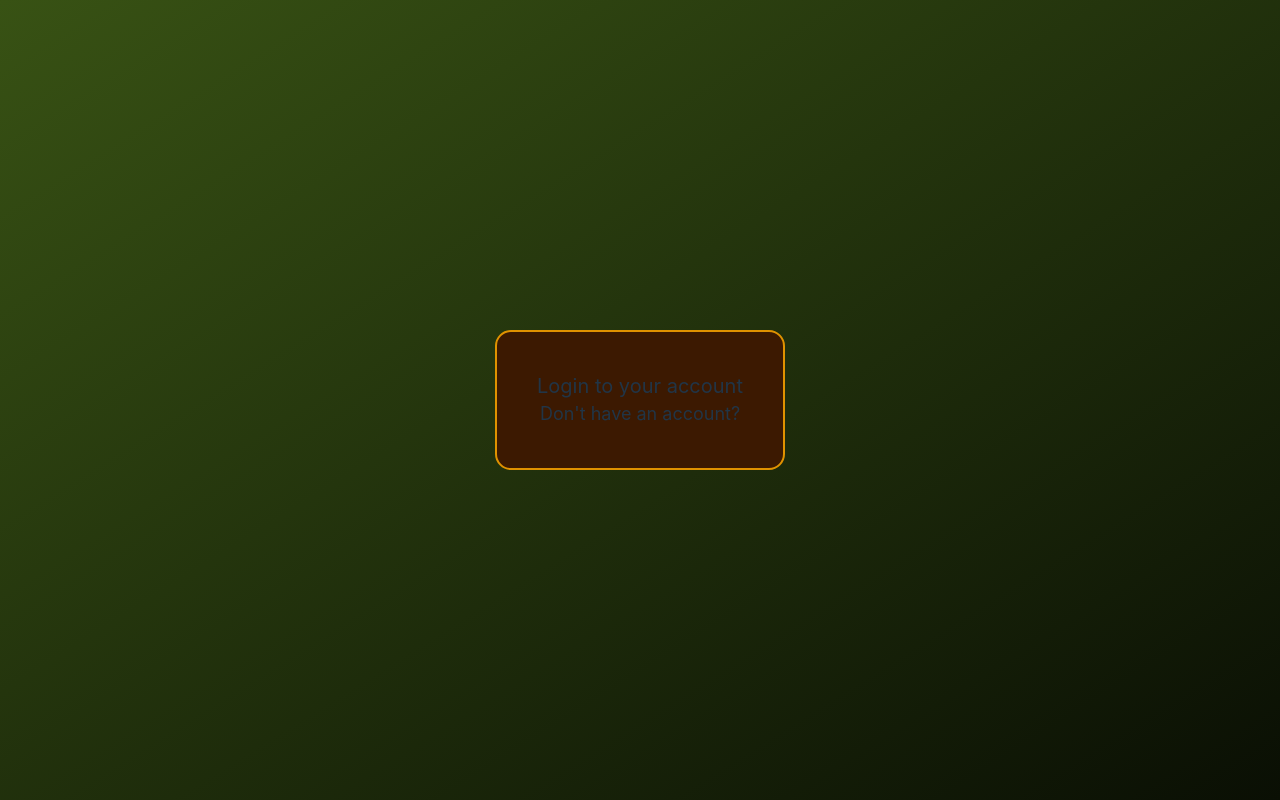
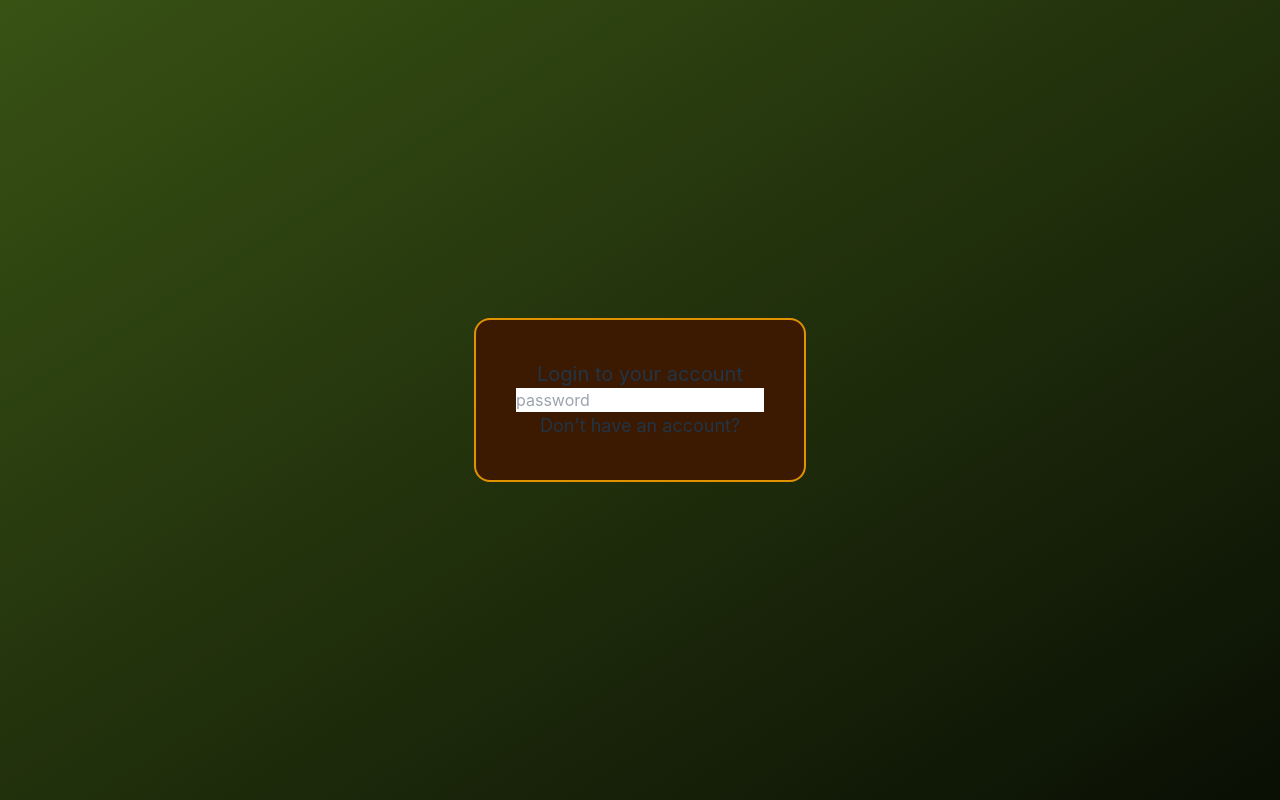
Before and after one commit to Krich2022/character-quiver, a React (Vite) app in the folder client/: page / in a window 1280 px wide. Built offline with nearby package versions, Linux system fonts and the light colour scheme.

Commit message:
Changed css framework and component library

```diff
--- a/client/package.json
+++ b/client/package.json
@@ -13,10 +13,12 @@
     "@apollo/client": "^3.7.15",
     "@stripe/stripe-js": "^1.54.0",
     "@testing-library/react": "^14.0.0",
+    "bootstrap": "^5.3.2",
     "graphql": "^16.6.0",
     "happy-dom": "^9.20.3",
     "jwt-decode": "^3.1.2",
     "react": "^18.2.0",
+    "react-bootstrap": "^2.10.0",
     "react-dom": "^18.2.0",
     "react-router-dom": "^6.11.2",
     "vitest": "^0.32.0"
--- a/client/src/pages/Login.jsx
+++ b/client/src/pages/Login.jsx
@@ -1,17 +1,18 @@
-import React from 'react';
+import Form from 'react-bootstrap/Form';
 
 function Login() {
     return (
+        <>
             <div direction="vertical" className="container-background p-10 rounded-2xl">
                 <h2 className="text-xl">Login to your account</h2>
 
                 <form>
-                <div>
-                </div>
+                    <Form.Control type="password" id="inputPassword" placeholder="password" className=''></Form.Control>
                 </form>
                 <p className="text-lg">Don't have an account?</p>
 
             </div>
+        </>
     )
 }
 
```
Also changed, not shown: client/src/App.css (line endings or trailing spaces), client/src/App.jsx (line endings or trailing spaces), 1 other file (tests, documents, lock files or other folders). Lines whose indentation alone changed are shown as unchanged.
